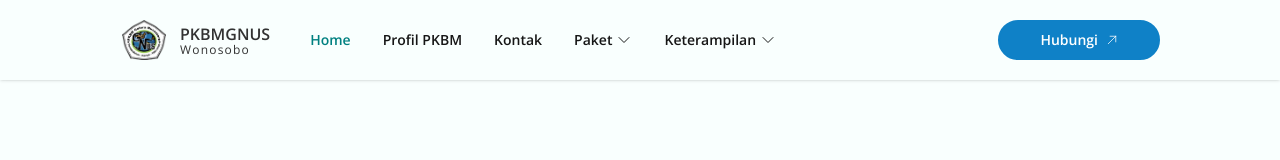
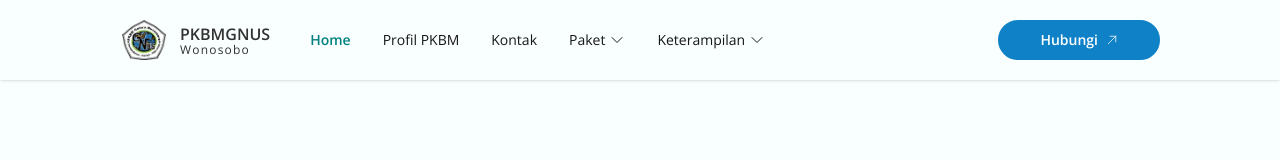
Before and after one commit to pkbmgnus/pkbmgnus, a Next.js app: page / in a window 1280 px wide. Shown: the top 160 px of the page. Built offline with nearby package versions, Linux system fonts and the light colour scheme.

Commit message:
style : Nav List Menu

```diff
--- a/src/components/elements/Navbar/NavListMenu.js
+++ b/src/components/elements/Navbar/NavListMenu.js
@@ -9,7 +9,7 @@ import PAKET_LIST from '@/utils/PAKET_LIST';
 export default function NavListMenu() {
   const pathname = usePathname();
   return (
-    <ul className=" flex  text-black font-semibold items-center  px-10 text-sm md:text-sm space-x-10 md:space-x-8 ">
+    <ul className=" flex  text-black  items-center  px-10 text-sm md:text-sm space-x-10 md:space-x-8 ">
       {MENU_LIST.map((post) => (
         <li key={post.slug} className={pathname === post.slug ? 'text-primary font-semibold' : 'text-black'}>
           <Link href={`${post.slug}`} className="w-full">
```
